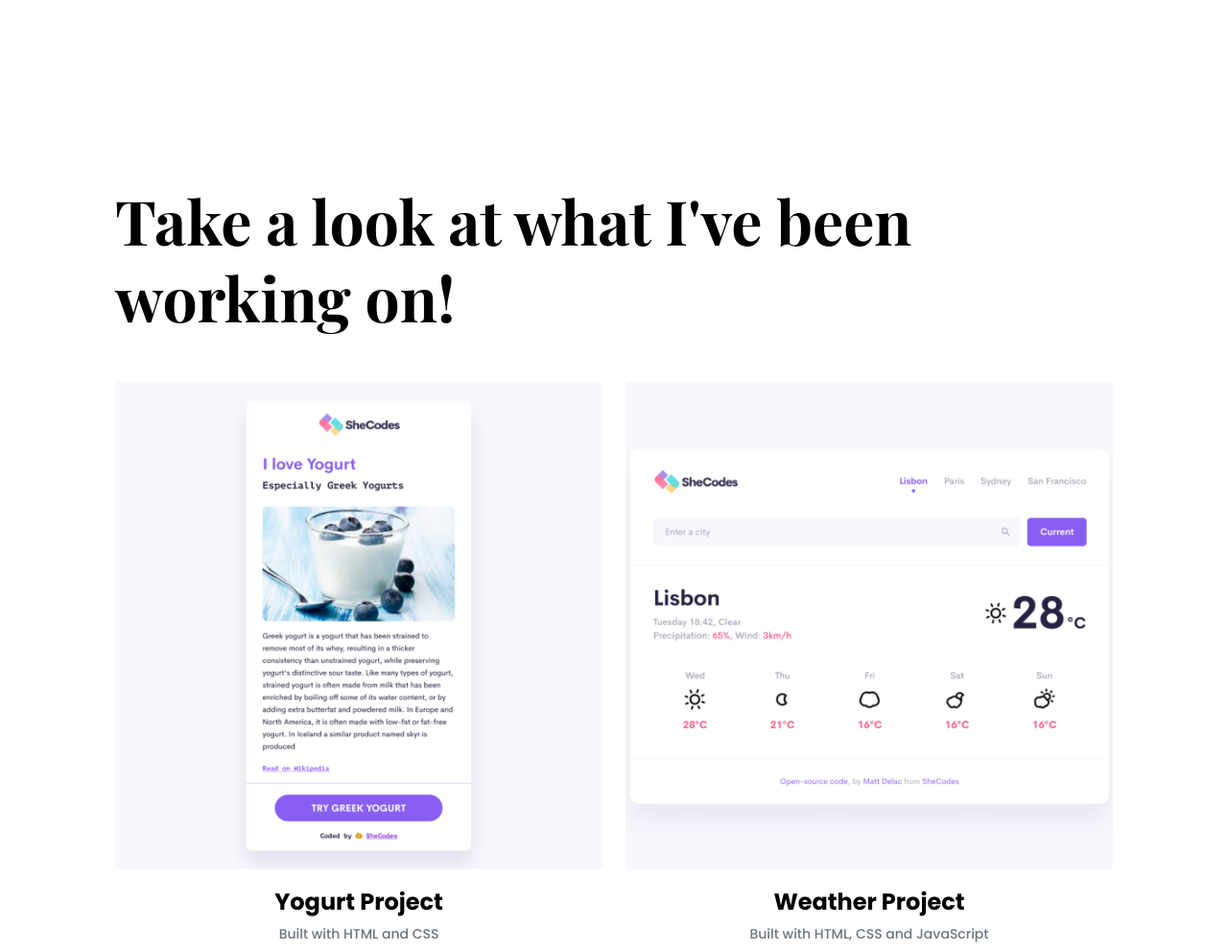
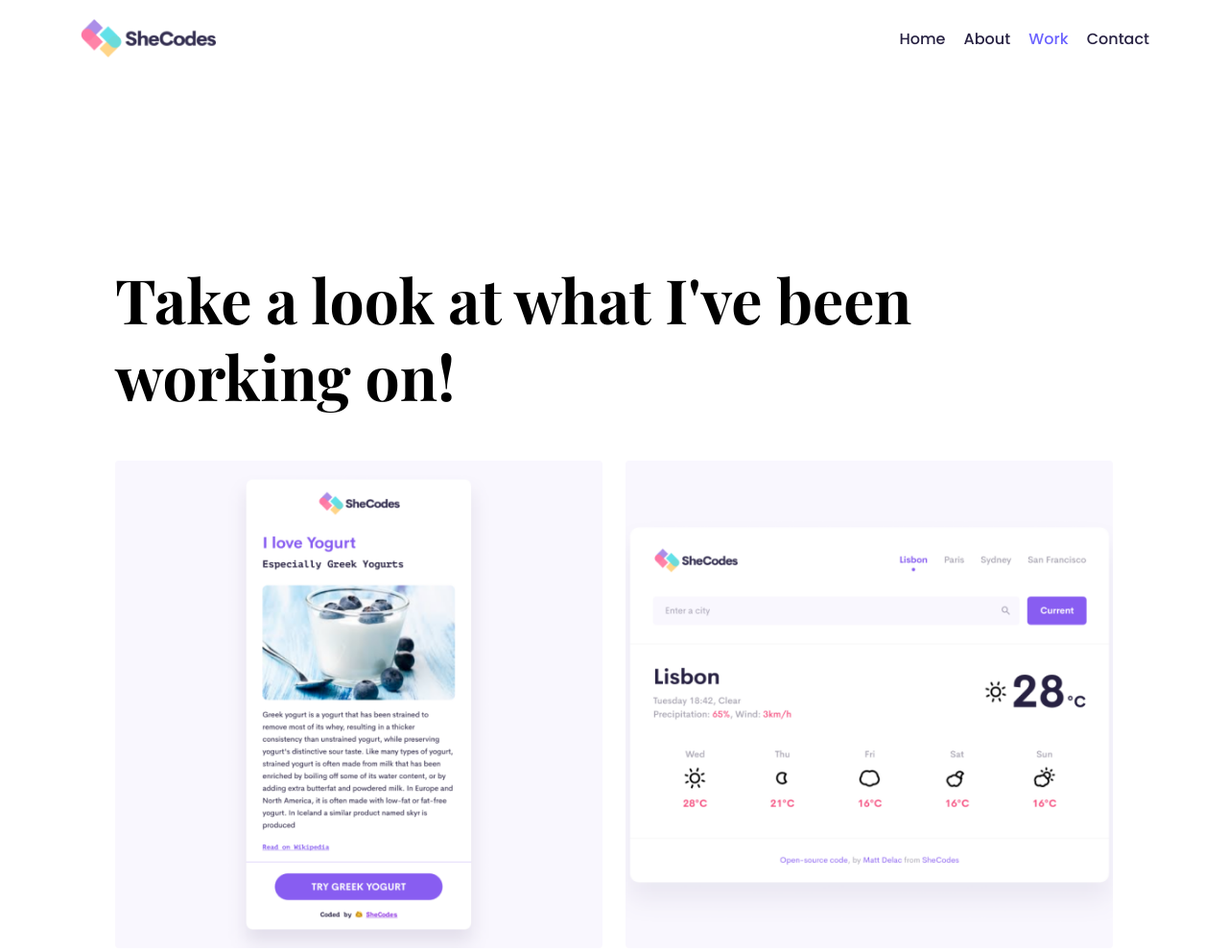
Before and after one commit to ShirleyKroats/SheCodesResponsivePortfolioProject, a plain HTML site: page work.html in a window 1280 px wide. Shown: the top 991 px of the page at 96% size. Drawn offline with nearby package versions, Linux system fonts and the light colour scheme.

Commit message:
Update work.html
Add the navbar and made the work.html link active

```diff
--- a/work.html
+++ b/work.html
@@ -31,6 +31,32 @@
     <title>SheCodes Portfolio</title>
   </head>
   <body>
+    <div class="container">
+      <nav class="d-flex justify-content-between">
+        <a href="/" title="Homepage">
+          <img src="/images/logo.png" class="logo d-none d-md-block" alt="" />
+          <img
+            src="/images/logo-small.jpg"
+            class="logo d-block d-md-none"
+            alt=""
+          />
+        </a>
+        <ul>
+          <li>
+            <a href="/" title="Homepage"> Home</a>
+          </li>
+          <li>
+            <a href="/about.html" title="About Patricia"> About</a>
+          </li>
+          <li class="active">
+            <a href="/work.html" title="Patricia's work"> Work</a>
+          </li>
+          <li>
+            <a href="/contact.html" title="Contact Patricia"> Contact</a>
+          </li>
+        </ul>
+      </nav>
+    </div>
     <div class="content-container container">
       <div class="content">
         <h1 class="mb-5">Take a look at what I've been working on!</h1>
```
